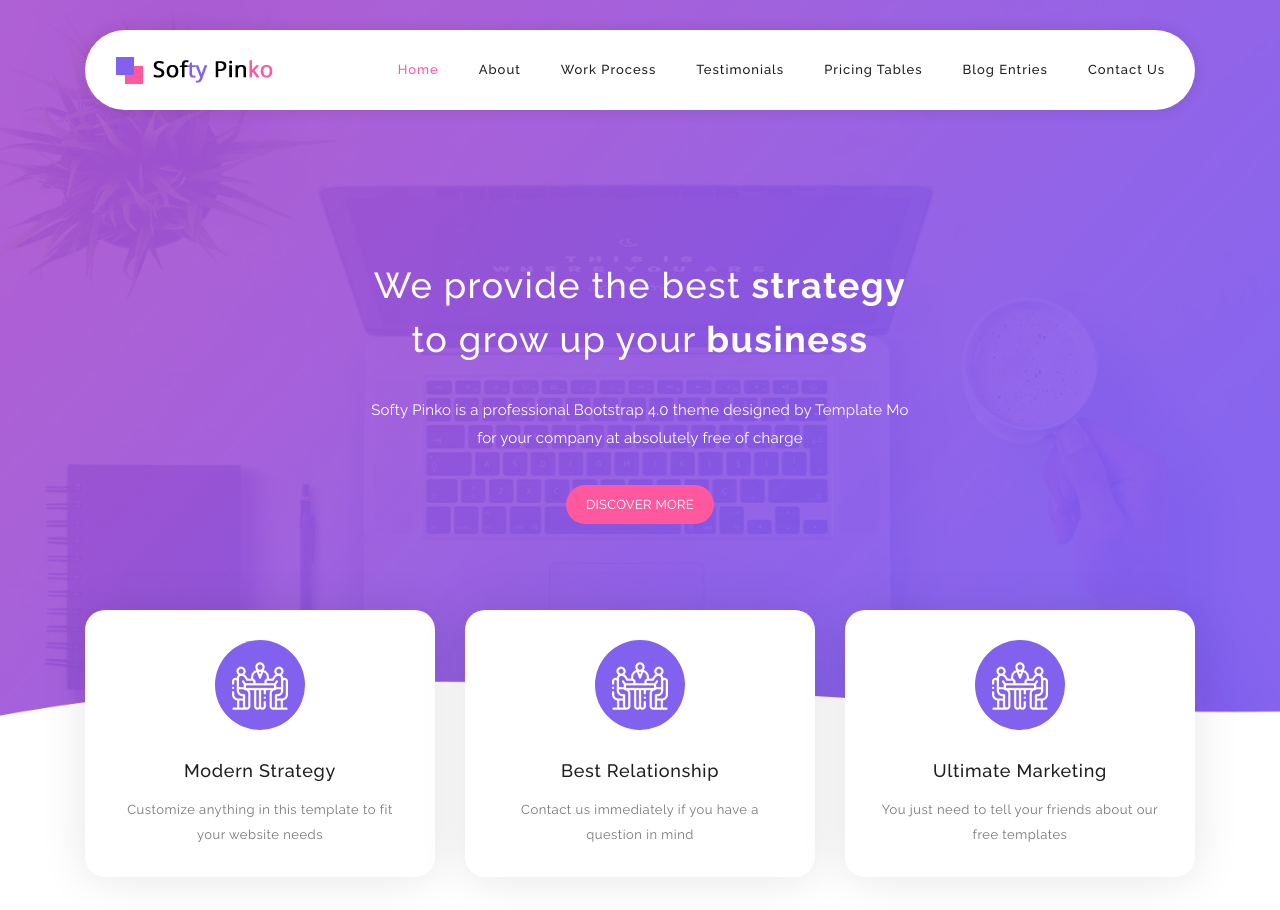
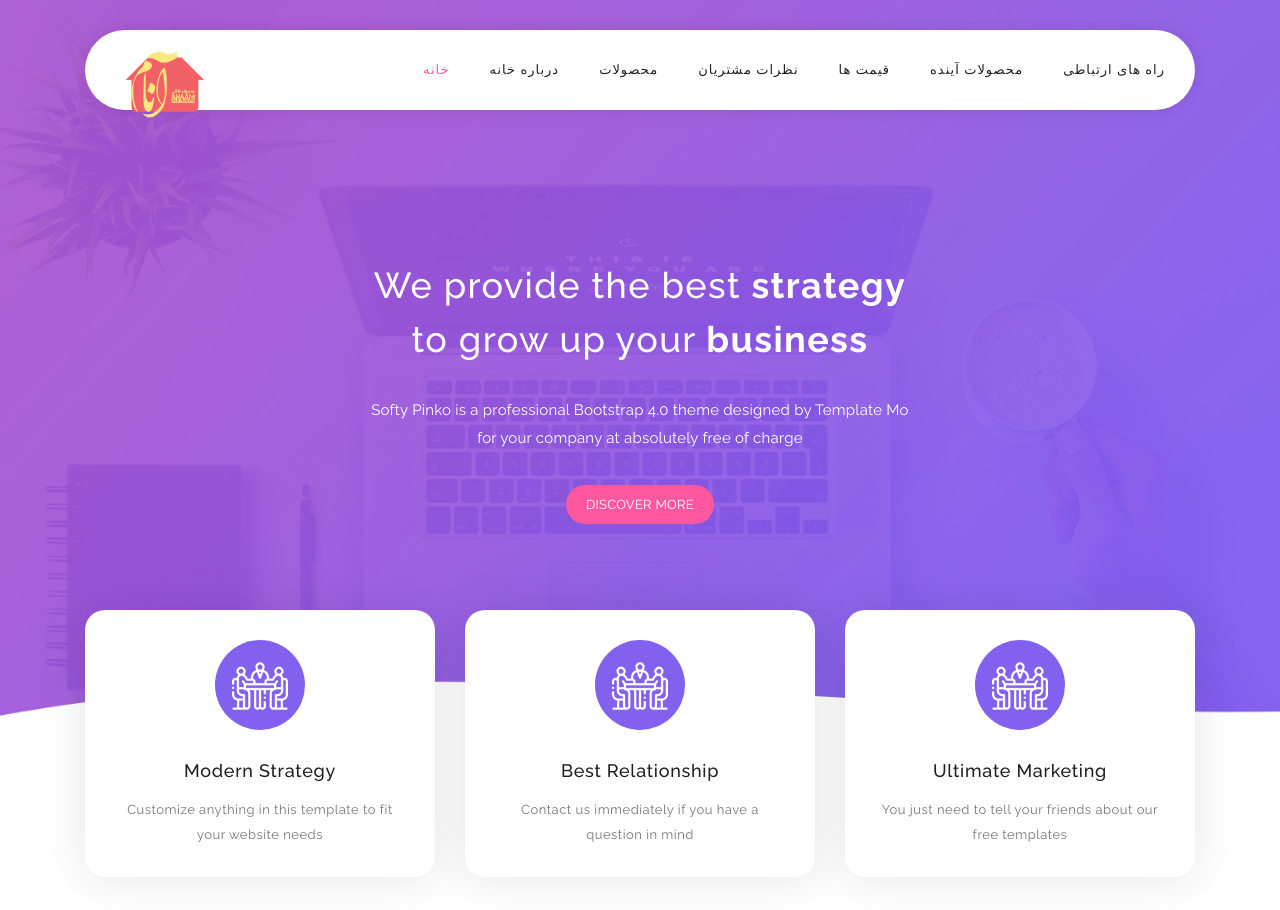
Before and after one commit to bluecodeland/anaamhome, a plain HTML site: page index.html in a window 1280 px wide. Shown: the top 910 px of the page. Drawn offline with Linux system fonts and the light colour scheme.

Commit message:
added logo and persian menu
logo and persian menu

```diff
--- a/index.html
+++ b/index.html
@@ -45,18 +45,18 @@ https://templatemo.com/tm-535-softy-pinko
                     <nav class="main-nav">
                         <!-- ***** Logo Start ***** -->
                         <a href="#" class="logo">
-                            <img src="assets/images/logo.png" alt="Softy Pinko"/>
+                            <img src="assets/images/anaam.png" alt="Softy Pinko" width="100" height="100" class="mt-n3"/>
                         </a>
                         <!-- ***** Logo End ***** -->
                         <!-- ***** Menu Start ***** -->
                         <ul class="nav">
-                            <li><a href="#welcome" class="active">Home</a></li>
-                            <li><a href="#features">About</a></li>
-                            <li><a href="#work-process">Work Process</a></li>
-                            <li><a href="#testimonials">Testimonials</a></li>
-                            <li><a href="#pricing-plans">Pricing Tables</a></li>
-                            <li><a href="#blog">Blog Entries</a></li>
-                            <li><a href="#contact-us">Contact Us</a></li>
+                            <li><a href="#welcome" class="active">خانه</a></li>
+                            <li><a href="#features">درباره خانه</a></li>
+                            <li><a href="#work-process">محصولات</a></li>
+                            <li><a href="#testimonials">نظرات مشتریان</a></li>
+                            <li><a href="#pricing-plans">قیمت ها</a></li>
+                            <li><a href="#blog">محصولات آینده</a></li>
+                            <li><a href="#contact-us">راه های ارتباطی</a></li>
                         </ul>
                         <a class='menu-trigger'>
                             <span>Menu</span>
```
Also changed, not shown: assets/images/anaam.png (added).
